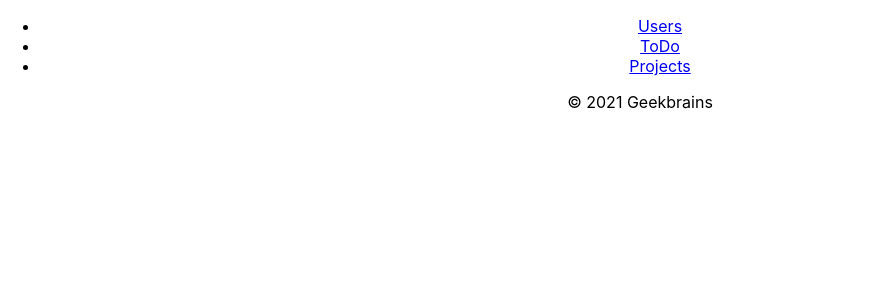
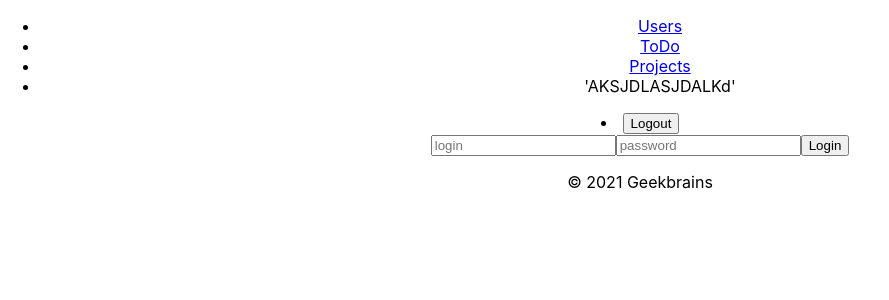
Before and after one commit to SergNik38/DjangoREST_GeekBrains, a React (Create React App) app in the folder frontend/: page /login in a window 1280 px wide. Shown: the top 300 px of the page, without its empty margins (0-889 px from the left). Built offline with nearby package versions, Linux system fonts and the light colour scheme; no server answers.

Commit message:
Lesson 7. Authentication done.

```diff
--- a/frontend/package.json
+++ b/frontend/package.json
@@ -10,6 +10,7 @@
     "react-dom": "^17.0.2",
     "react-router-dom": "^6.2.1",
     "react-scripts": "5.0.0",
+    "universal-cookie": "^4.0.4",
     "web-vitals": "^2.1.2"
   },
   "scripts": {
--- a/frontend/src/App.js
+++ b/frontend/src/App.js
@@ -4,47 +4,93 @@ import axios from 'axios';
 import UserList from './components/User.js';
 import MainMenu from './components/Menu.js';
 import Footer from './components/Footer.js';
-import { BrowserRouter as Router, Route, Routes, Navigate } from 'react-router-dom'
+import { BrowserRouter as Router, Route, Routes, Navigate } from 'react-router-dom';
 import ToDoList from './components/ToDo';
 import ProjectList from './components/Project';
+import Cookies from 'universal-cookie';
+import LoginForm from './components/Auth';
+import { Link } from 'react-router-dom';
+
+
 class App extends React.Component {
   constructor(props) {
     super(props)
     this.state = {
       'users': [],
       'todos': [],
-      'projects': []
+      'projects': [],
+      'token': ''
     }
   }
 
-  componentDidMount() {
-    axios.get('http://127.0.0.1:8000/api/users')
+  set_token(token) {
+    const cookies = new Cookies()
+    cookies.set('token', token)
+    this.setState({'token': token}, ()=>this.load_data())
+  }
+
+  is_authenticated() {
+    return this.state.token !== ''
+  }
+
+  logout() {
+    this.set_token('')
+  }
+
+  get_token_from_storage() {
+    const cookies = new Cookies()
+    const token = cookies.get('token')
+    this.setState({'token': token}, ()=>this.load_data())
+  }
+
+  get_token(username, password) {
+    axios.post('http://127.0.0.1:8000/api-token-auth/', {username: username, password: password})
+    .then(response => {
+        this.set_token(response.data['token'])
+    }).catch(error => alert('Неверный логин или пароль'))
+  }
+
+  get_headers() {
+    let headers = {
+      'Content-Type': 'application/json'
+    }
+  if (this.is_authenticated())
+    {
+        headers['Authorization'] = 'Token ' + this.state.token
+    }
+    return headers
+  }
+
+
+  load_data() {
+
+    const headers = this.get_headers()
+    axios.get('http://127.0.0.1:8000/api/users/', {headers})
         .then(response => {
             const users = response.data.results
-        this.setState(
-          {
-            'users': users
-          }
-        )
+            this.setState({users: users})
         }).catch(error => console.log(error))
-    axios.get('http://127.0.0.1:8000/api/projects')
+
+    axios.get('http://127.0.0.1:8000/api/projects/', {headers})
         .then(response => {
             const projects = response.data.results
-        this.setState(
-          {
-            'projects': projects
-          }
-        )
-      }).catch(error => console.log(error))
-    axios.get('http://127.0.0.1:8000/api/todos')
+            this.setState({projects: projects})
+        }).catch(error => {
+          console.log(error)
+          this.setState({projects: []})
+        })
+    axios.get('http://127.0.0.1:8000/api/todos/', {headers})
         .then(response => {
             const todos = response.data.results
-        this.setState(
-          {
-            'todos': todos
+            this.setState({todos: todos})
+        }).catch(error => {
+          console.log(error)
+          this.setState({todos: []})
+        })
   }
-        )
-      }).catch(error => console.log(error))
+
+  componentDidMount() {
+    this.get_token_from_storage()
   }
 
   render() {
@@ -54,13 +100,14 @@ class App extends React.Component {
           <div>
             <nav>
               <MainMenu />
+              <li>{this.is_authenticated() ? <button onClick={()=>this.logout()}>Logout</button> : <Link to='/login'>Login</Link>}</li>
             </nav>
             <Routes>
-              {/* Очень много из методички уже не работает после 5 версии роутера */}
               <Route path='/users' element={<UserList users={this.state.users} />} />
               <Route path='/todos' element={<ToDoList todos={this.state.todos} />} />
               <Route path='/projects' element={<ProjectList projects={this.state.projects} />} />
               <Route path='/' element={<Navigate replace to="/users" />} />
+              <Route path='/login' element={<LoginForm get_token={(username, password) => this.get_token(username, password)} />} />
             </Routes>
           </div>
           <footer>
--- /dev/null
+++ b/frontend/src/components/Auth.js
@@ -0,0 +1,35 @@
+import React from 'react'
+
+
+class LoginForm extends React.Component {
+    constructor(props) {
+      super(props)
+      this.state = {login: '', password: ''}
+    }
+
+    handleChange(event)
+    {
+        this.setState(
+                {
+                    [event.target.name]: event.target.value
+                }
+            );
+    }
+
+    handleSubmit(event) {
+      this.props.get_token(this.state.login, this.state.password)
+      event.preventDefault()
+    }
+
+    render() {
+      return (
+        <form onSubmit={(event)=> this.handleSubmit(event)}>
+            <input type="text" name="login" placeholder="login" value={this.state.login} onChange={(event)=>this.handleChange(event)} />
+            <input type="password" name="password" placeholder="password" value={this.state.password} onChange={(event)=>this.handleChange(event)} />
+            <input type="submit" value="Login" />
+        </form>
+      );
+    }
+  }
+
+  export default LoginForm
--- a/frontend/src/components/Menu.js
+++ b/frontend/src/components/Menu.js
@@ -1,6 +1,5 @@
 import React from 'react';
 import { Link } from 'react-router-dom';
-
 
 const MainMenu = () => {
     return (
@@ -8,6 +7,7 @@ const MainMenu = () => {
             <li><Link to='/'>Users</Link></li>
             <li><Link to='/todos'>ToDo</Link></li>
             <li><Link to='/projects'>Projects</Link></li>
+            <li>'AKSJDLASJDALKd'</li>
         </ul>
     )
 }
```
Also changed, not shown: 2 other files (tests, documents, lock files or other folders). Lines whose indentation alone changed are shown as unchanged.
